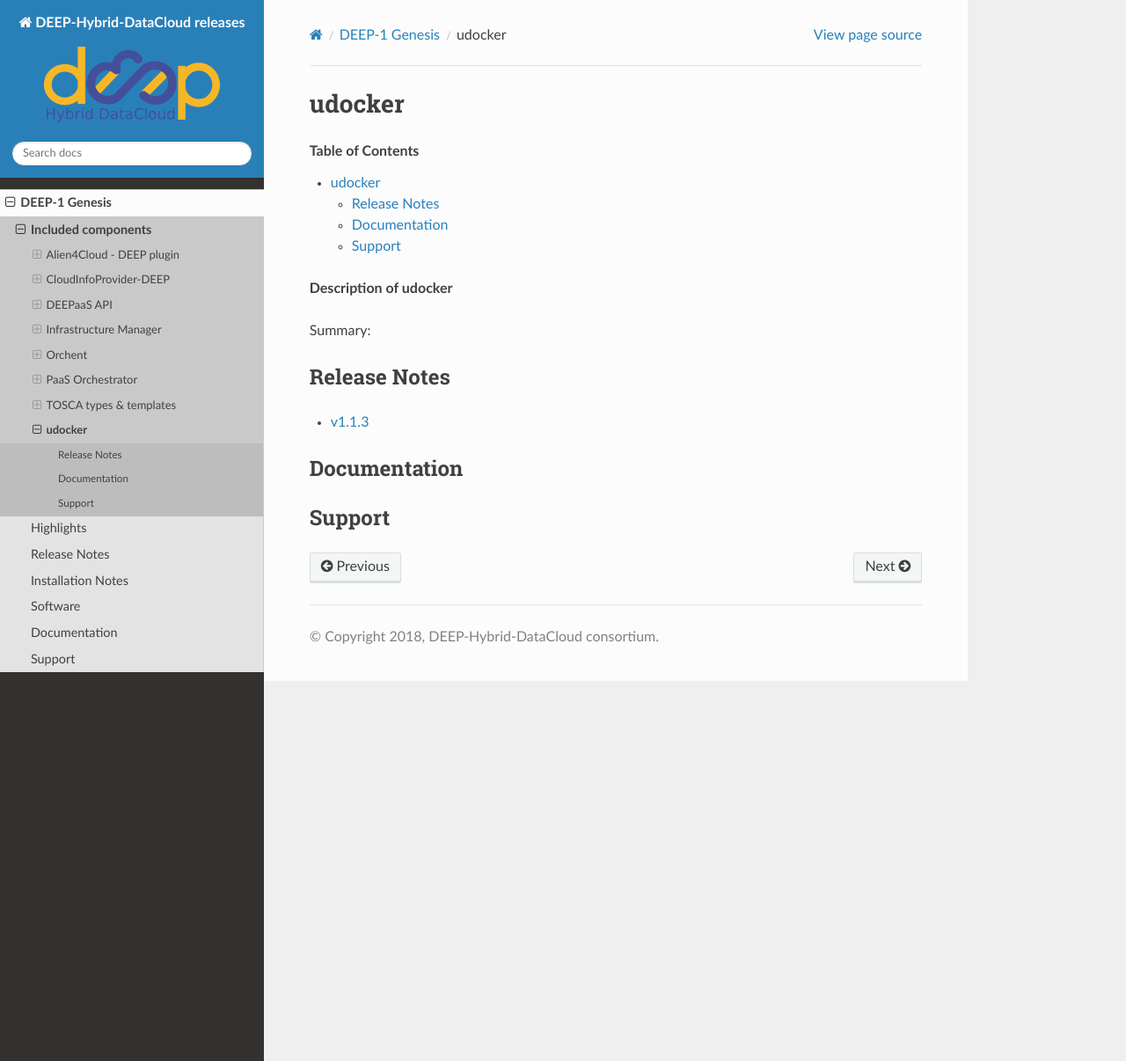
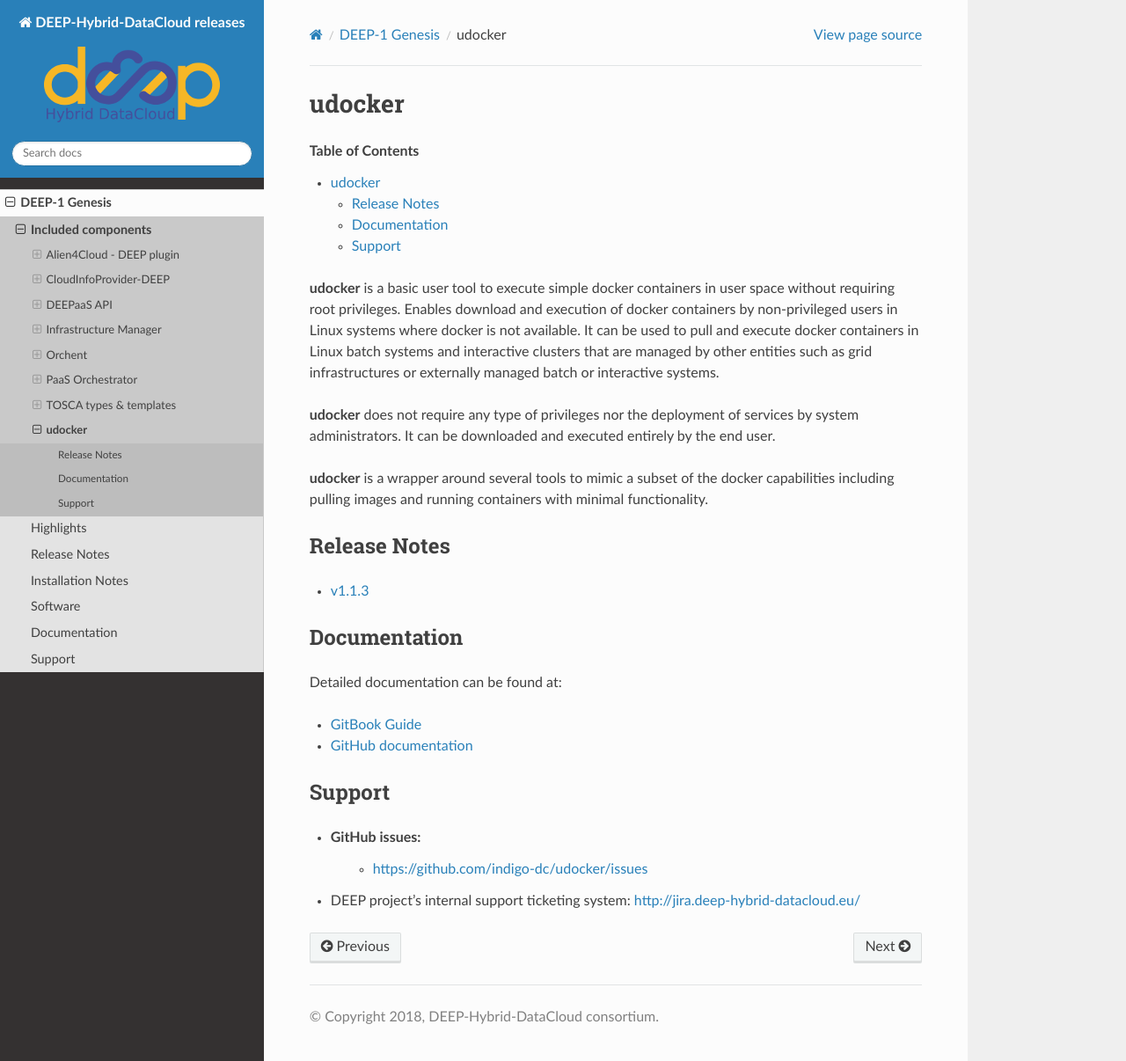
Before and after one commit to deephdc/deep-releases, a Sphinx documentation site: the page built from source/releases/genesis/udocker.rst, in a window 1280 px wide and 1206 px high. Shown: the whole window at 88% size. Built offline with Sphinx 7.4.7 and the Read the Docs theme 2.0.0, drawn with Linux system fonts in a browser that asks for light colours.

Commit message:
added udocker

```diff
--- a/source/releases/genesis/udocker.rst
+++ b/source/releases/genesis/udocker.rst
@@ -3,9 +3,22 @@
 
 .. contents:: Table of Contents
 
-**Description of udocker**
+**udocker** is a basic user tool to execute simple docker
+containers in user space without requiring root privileges.
+Enables download and execution of docker containers by
+non-privileged users in Linux systems where docker is not
+available. It can be used to pull and execute docker
+containers in Linux batch systems and interactive clusters
+that are managed by other entities such as grid infrastructures
+or externally managed batch or interactive systems.
 
-Summary:
+**udocker** does not require any type of privileges nor the
+deployment of services by system administrators. It can be
+downloaded and executed entirely by the end user.
+
+**udocker** is a wrapper around several tools to mimic a
+subset of the docker capabilities including pulling images
+and running containers with minimal functionality.
 
 Release Notes
 -------------
@@ -19,5 +32,14 @@
 Documentation
 -------------
 
+Detailed documentation can be found at:
+
+* `GitBook Guide <https://indigo-dc.gitbooks.io/udocker/content/>`_
+* `GitHub documentation <https://github.com/indigo-dc/udocker/tree/master/doc>`_
+
 Support
 -------
+
+* GitHub issues:
+    * https://github.com/indigo-dc/udocker/issues
+* DEEP project’s internal support ticketing system: http://jira.deep-hybrid-datacloud.eu/
```
Also changed, not shown: source/releases/genesis/udocker/v1.1.3.rst (+8 -1 lines).
